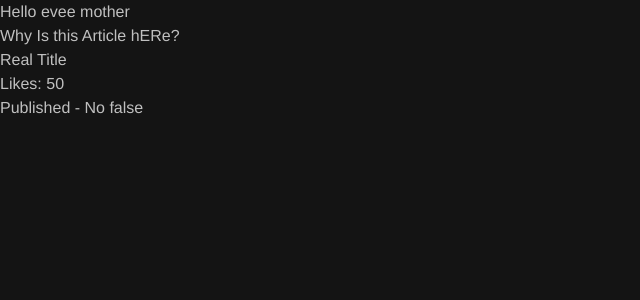
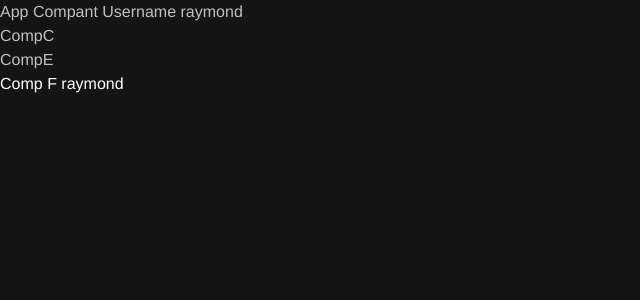
Before and after one commit to l1keafox/helloVue, a Vue app: page / in a window 1280 px wide. Shown: the top 300 px of the page, without its empty margins (0-640 px from the left). Built offline with nearby package versions, Linux system fonts and the light colour scheme.

Commit message:
provide/Inject/Return

```diff
--- a/package.json
+++ b/package.json
@@ -23,6 +23,8 @@
     "@vue/cli-service": "~5.0.0",
     "eslint": "^7.32.0",
     "eslint-plugin-vue": "^8.0.3",
+    "node-sass": "^8.0.0",
+    "sass-loader": "^13.2.0",
     "vue-cli-plugin-tailwind": "~3.0.0"
   },
   "eslintConfig": {
--- a/src/App.vue
+++ b/src/App.vue
@@ -1,28 +1,28 @@
 <template>
-  <!-- <Greet fofo="bruce" hero="Batman"/>
-  <Greet fofo="Ray"  hero="Father"/>
-  <Greet fofo="Williams"  hero="Son"/> -->
-  <Greet :fofo="name"  :hero="channel"/>
-  <Article id="my-article" title="Real Title" :likes="50" :isPublished="isPublished" />
+  <h1>App Compant Username {{name}}</h1>
+  <CompC/>
 </template>
 
 <script>
-import Greet from './components/Greet.vue';
-import Article from './components/Article.vue';
+import CompC from './components/CompC';
+
 export default {
+
 
   name: "App",
   components:{
-    Greet,
-    Article
+    CompC
   },
   data() {
     // Variables like states from react, but
     return {
-      name:"evee",
-      channel:"mother",
-      isPublished:false
+      name:'raymond'
     };
+  },
+  provide(){
+    return {
+      username:this.name
+    }
   },
   methods: {
     // Will always be changed in the UI.
--- /dev/null
+++ b/src/components/CompC.vue
@@ -0,0 +1,25 @@
+<template>
+    <div>
+        CompC
+        <CompE/>
+    </div>
+</template>
+
+<script>
+import CompE from './CompE';
+export default {
+    name:"CompC",
+    setup () {
+
+
+        return {}
+    },
+    components:{
+        CompE,
+    }
+}
+</script>
+
+<style  scoped>
+
+</style>
--- /dev/null
+++ b/src/components/CompE.vue
@@ -0,0 +1,28 @@
+<template>
+    <div>
+        CompE
+        <CompF/>
+    </div>
+</template>
+
+<script>
+// import CompF from './CompF;
+import CompF from './CompF'
+export default {
+    name:"CompE",
+    components:{
+        CompF
+    },
+    setup () {
+
+
+
+
+        return {}
+    }
+}
+</script>
+
+<style scoped>
+
+</style>
--- /dev/null
+++ b/src/components/CompF.vue
@@ -0,0 +1,23 @@
+<template>
+    <div>
+        Comp F {{username}}
+    </div>
+</template>
+
+<script>
+export default {
+    name:"CompF",
+    setup () {
+
+
+        return {}
+    },
+    inject:['username']
+}
+</script>
+
+<style scoped>
+    div{
+        color: white
+    }
+</style>
--- a/src/components/Test.vue
+++ /dev/null
@@ -1,15 +0,0 @@
-<template>
-    <div>
-
-    </div>
-</template>
-
-<script>
-    export default {
-
-    }
-</script>
-
-<style scoped>
-
-</style>
```
Also changed, not shown: 1 other file (tests, documents, lock files or other folders).
